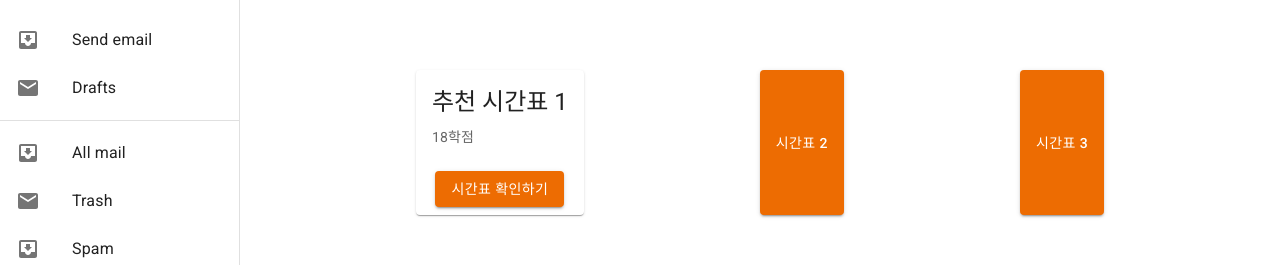
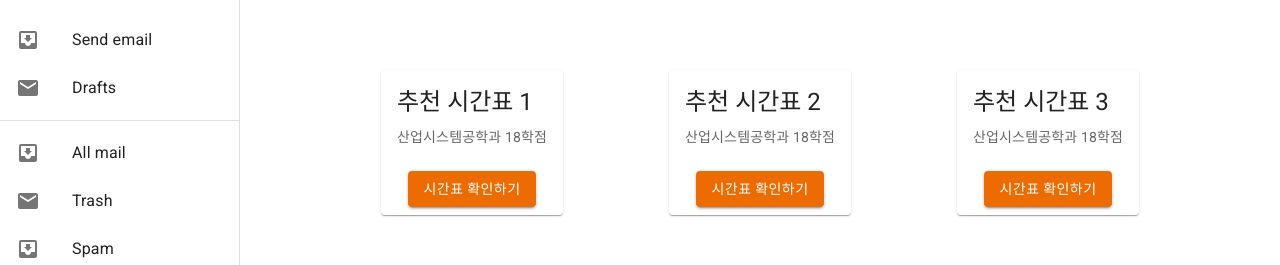
Before and after one commit to CSID-DGU/2023-2-OSSProj-TurtleNeck-9, a React app in the folder frontend/: page / in a window 1280 px wide. Shown: the part 153-418 px from the top of the page. Built offline with nearby package versions, Linux system fonts and the light colour scheme.

Commit message:
feat: add mockup data

```diff
--- a/frontend/src/pages/index.tsx
+++ b/frontend/src/pages/index.tsx
@@ -14,18 +14,21 @@ const Home = () => {
         <Box display="flex" height="400px" justifyContent="space-around" flexDirection="column" alignItems="center">
           <Typography variant="h5">추천시간표 조회</Typography>
           <Box display="flex" justifyContent="space-around" width="100%">
-            <MediaCard title="추천 시간표 1" description="18학점">
+            <MediaCard title="추천 시간표 1" description="산업시스템공학과 18학점">
               <Button size="medium" variant="contained" color="warning" onClick={handleButtonClick(1)}>
                 시간표 확인하기
               </Button>
             </MediaCard>
-
-            <Button size="medium" variant="contained" color="warning" onClick={handleButtonClick(2)}>
-              시간표 2
-            </Button>
-            <Button size="medium" variant="contained" color="warning" onClick={handleButtonClick(3)}>
-              시간표 3
-            </Button>
+            <MediaCard title="추천 시간표 2" description="산업시스템공학과 18학점">
+              <Button size="medium" variant="contained" color="warning" onClick={handleButtonClick(2)}>
+                시간표 확인하기
+              </Button>
+            </MediaCard>
+            <MediaCard title="추천 시간표 3" description="산업시스템공학과 18학점">
+              <Button size="medium" variant="contained" color="warning" onClick={handleButtonClick(3)}>
+                시간표 확인하기
+              </Button>
+            </MediaCard>
           </Box>
         </Box>
       </ResponsiveDrawer>
```
